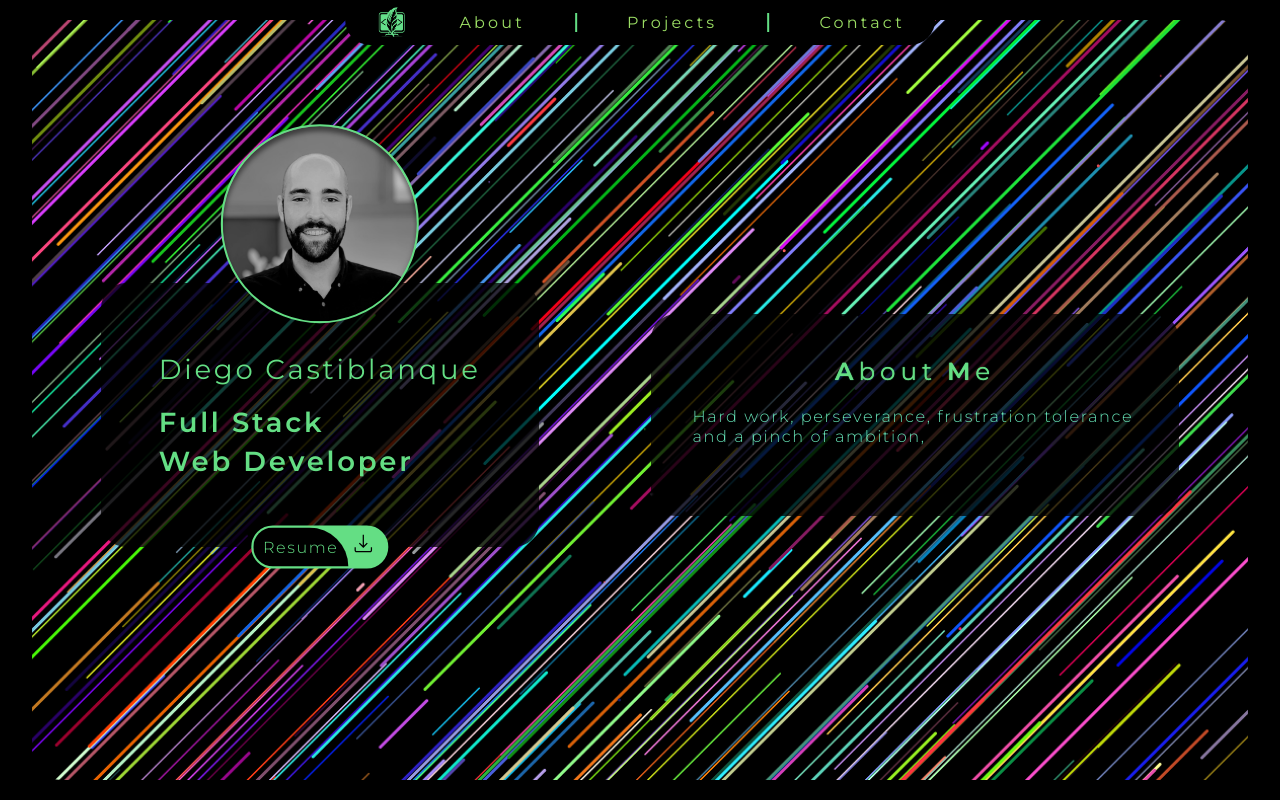
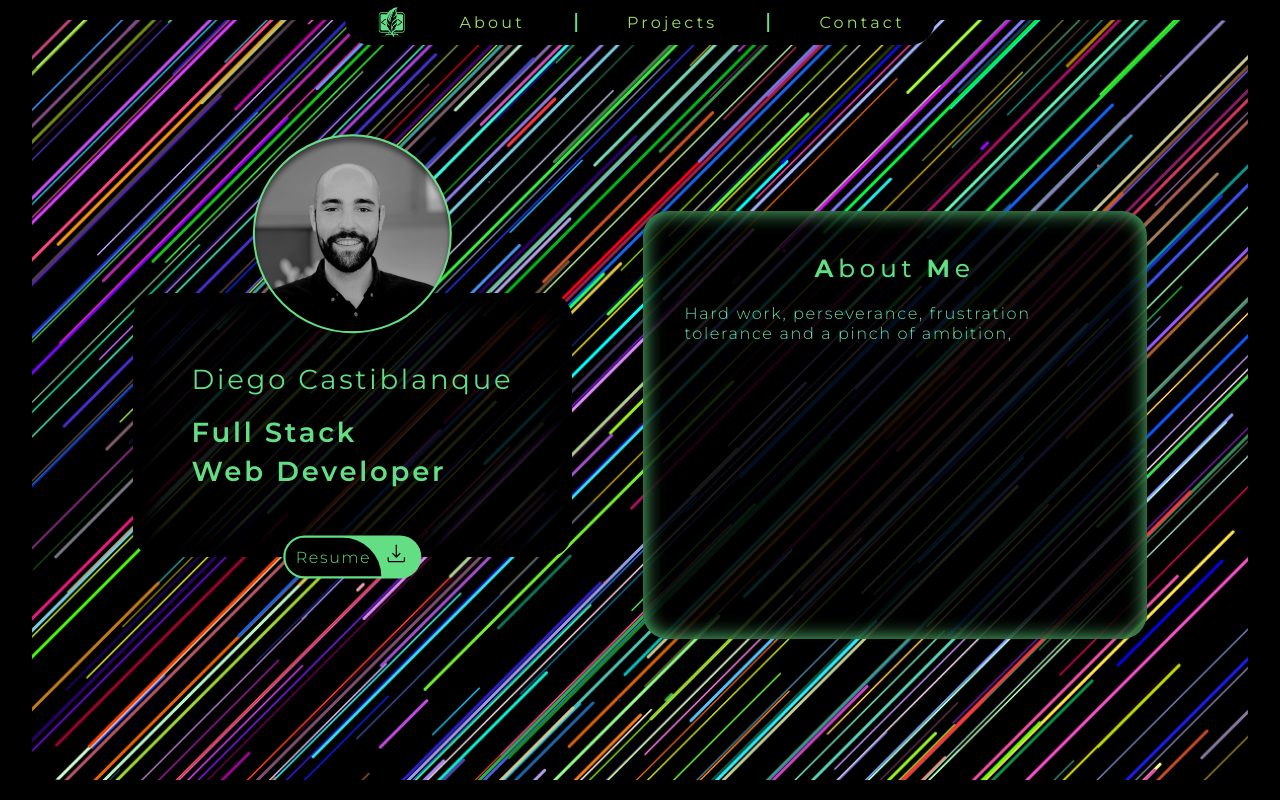
Before and after one commit to Diego-Castiblanque-Alberca/Portfolio, an Angular app: page / in a window 1280 px wide. Built offline with nearby package versions, Linux system fonts and the light colour scheme.

Commit message:
Finished about me.

```diff
--- a/src/app/shared/components/presentation/about-me/about-me.component.html
+++ b/src/app/shared/components/presentation/about-me/about-me.component.html
@@ -1,6 +1,7 @@
 <div class="about-me-container">
     <h2 [class.shining]="isTyppingNow" class="about-me-title"><span>About</span><span>Me</span></h2>
-    <section class="about-me-info">
+    <div class="about-me-info-container">
+        <section  #about_me_info_without_dimensions class="about-me-info">
             <p>
                 <span #span0 [class.cursor]="spans[0].isTypping">{{spans[0].text}}</span>
                 <span class="strongSpan" #span1 [class.cursor]="spans[1].isTypping">{{spans[1].text}}</span>
@@ -9,4 +10,14 @@
             <p><span #span3 [class.cursor]="spans[3].isTypping">{{spans[3].text}}</span></p>
             <p><span #span4 [class.cursor]="spans[4].isTypping">{{spans[4].text}}</span></p>
         </section>
+        <section #about_me_info_with_dimensions class="about-me-info about-me-info-copy-hidden">
+            <p>
+                <span>{{textContent[0]}}</span>
+                <span class="strongSpan">{{textContent[1]}}</span>
+                <span>{{textContent[2]}}</span>
+            </p>
+            <p><span>{{textContent[3]}}</span></p>
+            <p><span>{{textContent[4]}}</span></p>
+        </section>
     </div>
+</div>
--- a/src/app/shared/components/presentation/about-me/about-me.component.scss
+++ b/src/app/shared/components/presentation/about-me/about-me.component.scss
@@ -3,35 +3,41 @@
 @keyframes shining {
     0% {
         text-shadow:
-        0 0 1px $color-tittle-icons;
+            0 0 1px $color-tittle-icons;
         color: $color-tittle-icons;
     }
+
     20% {
         text-shadow: 0 0 3px;
-        color:$color-tittle-icons;
+        color: $color-tittle-icons;
     }
+
     40% {
         text-shadow:
-        0 0 4.5px $color-text1;
+            0 0 4.5px $color-text1;
         color: $color-text1;
     }
+
     50% {
         text-shadow:
-        0 0 8px $color-text1;
+            0 0 8px $color-text1;
         color: $color-text1;
     }
+
     60% {
         text-shadow:
-        0 0 4.5px $color-tittle-icons;
+            0 0 4.5px $color-tittle-icons;
         color: $color-tittle-icons;
     }
+
     80% {
         text-shadow: 0 0 3px;
         color: $color-tittle-icons;
     }
+
     100% {
         text-shadow:
-        0 0 1px $color-tittle-icons;
+            0 0 1px $color-tittle-icons;
         color: $color-tittle-icons;
     }
 }
@@ -39,16 +45,21 @@
 
 .about-me-container {
     border-radius: 25px;
-    background: rgba(0, 0, 0, 0.75);
+    background: rgba(0, 0, 0, 0.85);
     display: flex;
     flex-direction: column;
     align-items: center;
     padding: clamp(1.875rem, 1.25vw + 1.6rem, 3.125rem);
     gap: 20px;
     font-family: 'Montserrat', sans-serif;
-    max-width: clamp(22.5rem, 18.8vw + 18rem, 40.625rem);
-    min-width: clamp(18.75rem, 12vw + 16rem, 31.25rem);
+    // max-width: clamp(18.375rem, 26.9vw + 12rem, 28.75rem);
+    width: clamp(18.375rem, 22.85vw + 13.2rem, 40.625rem);
     // min-height: clamp(18.75rem, 20vw + 13rem, 37.5rem);
+    -webkit-box-shadow: inset 0px 0px 20px 0px rgba(100,222,132,1);
+    -moz-box-shadow: inset 0px 0px 20px 0px rgba(100,222,132,1);
+    box-shadow: inset 0px 0px 20px 0px rgba(100,222,132,1);
+
+
 }
 
 .about-me-title {
@@ -64,7 +75,10 @@
         font-weight: 600;
     }
 }
-
+.about-me-info-container{
+    position: relative;
+    width: 100%;
+}
 .about-me-info {
     display: flex;
     flex-direction: column;
@@ -75,8 +89,17 @@
     font-weight: 300;
     letter-spacing: 0.1em;
 
-    p { text-wrap: wrap; }
+    p {
+        text-wrap: wrap;
+    }
 
+}
+
+.about-me-info-copy-hidden {
+    position: absolute;
+    top: 0;
+    left: 0;
+    visibility: hidden;
 }
 
 .strongSpan {
--- a/src/app/shared/components/presentation/about-me/about-me.component.ts
+++ b/src/app/shared/components/presentation/about-me/about-me.component.ts
@@ -1,4 +1,4 @@
-import { Component, ElementRef, OnInit, ViewChild } from '@angular/core';
+import { Component, ElementRef, OnInit, ViewChild, AfterViewInit, HostListener } from '@angular/core';
 import { CommonModule } from '@angular/common';
 import { TextTypping } from './text-typping';
 
@@ -9,13 +9,9 @@ import { TextTypping } from './text-typping';
   templateUrl: './about-me.component.html',
   styleUrl: './about-me.component.scss',
 })
-export class AboutMeComponent implements OnInit {
-  @ViewChild('span0', { static: true }) span0!: ElementRef;
-  @ViewChild('span1', { static: true }) span1!: ElementRef;
-  @ViewChild('span2', { static: true }) span2!: ElementRef;
-  @ViewChild('span3', { static: true }) span3!: ElementRef;
-  @ViewChild('span4', { static: true }) span4!: ElementRef;
-  @ViewChild('span5', { static: true }) span5!: ElementRef;
+export class AboutMeComponent implements OnInit, AfterViewInit {
+  @ViewChild('about_me_info_with_dimensions', { static: true }) containerInfoHidden!: ElementRef;
+  @ViewChild('about_me_info_without_dimensions', { static: true }) containerInfo!: ElementRef;
 
   spans: TextTypping[];
   isTyppingNow: boolean;
@@ -23,11 +19,11 @@ export class AboutMeComponent implements OnInit {
 
   constructor() {
     this.spans = [
-      { element: this.span0, isTypping: false, isWaitting: true, text: '' },
-      { element: this.span1, isTypping: false, isWaitting: true, text: '' },
-      { element: this.span2, isTypping: false, isWaitting: true, text: '' },
-      { element: this.span3, isTypping: false, isWaitting: true, text: '' },
-      { element: this.span4, isTypping: false, isWaitting: true, text: '' },
+      { isTypping: false, isWaitting: true, text: '' },
+      { isTypping: false, isWaitting: true, text: '' },
+      { isTypping: false, isWaitting: true, text: '' },
+      { isTypping: false, isWaitting: true, text: '' },
+      { isTypping: false, isWaitting: true, text: '' },
     ];
     this.isTyppingNow = false;
     this.textContent = [
@@ -40,6 +36,14 @@ export class AboutMeComponent implements OnInit {
   }
   ngOnInit() {
     this.TypeWriter();
+  }
+  ngAfterViewInit() {
+    this.resizeContainerInfo();
+  }
+
+  resizeContainerInfo() {
+    const { height } = this.containerInfoHidden.nativeElement.getBoundingClientRect();
+    this.containerInfo.nativeElement.style.height = `${height}px`;
   }
   delay(ms: number) {
     return new Promise((resolve) => setTimeout(resolve, ms));
@@ -88,4 +92,8 @@ export class AboutMeComponent implements OnInit {
     this.isTyppingNow = false;
     this.spans[this.spans.length - 1].isWaitting = false;
   }
+  @HostListener('window:resize')
+  onResize() {
+    this.resizeContainerInfo();
+  }
 }
--- a/src/app/shared/components/presentation/about-me/text-typping.ts
+++ b/src/app/shared/components/presentation/about-me/text-typping.ts
@@ -1,7 +1,6 @@
 import { ElementRef } from '@angular/core';
 
 export interface TextTypping {
-  element: ElementRef,
   isTypping: boolean,
   isWaitting: boolean,
   text: string,
--- a/src/app/shared/components/presentation/identidy-card/identidy-card.component.scss
+++ b/src/app/shared/components/presentation/identidy-card/identidy-card.component.scss
@@ -1,7 +1,7 @@
 @use '../../../styles/variables.scss' as *;
 
 .identity-card-container {
-    padding-top: clamp(11.25rem, 8.5vw + 9rem, 13.75rem);;
+    padding-top: clamp(11.25rem, 8.5vw + 9rem, 13.75rem);
 
 }
 
@@ -11,7 +11,7 @@
     top: 0;
     left: 50%;
     transform: translate(-50%, -80%);
-    width: clamp(9.375rem, 5.5vw + 8rem, 12.5rem);;
+    width: clamp(9.375rem, 5.5vw + 8rem, 12.5rem);
     aspect-ratio: 1/1;
     overflow: hidden;
     border-radius: 100%;
@@ -24,17 +24,19 @@
     position: relative;
     display: flex;
     flex-direction: column;
-    gap: clamp(1rem, 0.41vw + 0.9rem, 1.25rem);;
+    gap: clamp(1rem, 0.41vw + 0.9rem, 1.25rem);
     font-family: 'Montserrat', sans-serif;
     color: $color-tittle-icons;
-    font-size: clamp(1.25rem, 0.9vw + 1rem, 1.75rem);;
+    font-size: clamp(1.25rem, 0.9vw + 1rem, 1.75rem);
     font-weight: 400;
     letter-spacing: 0.1em;
     padding: clamp(3.125rem, 1.95vw + 2.71rem, 4.375rem) clamp(1.875rem, 3.3vw + 1rem, 3.75rem);
     border-radius: 25px;
-    background: rgba(0, 0, 0, 0.75);
+    background: rgba(0, 0, 0, 0.85);
     width: max-content;
-
+    -webkit-box-shadow: inset 0px 0px 20px 20px rgba(0, 0, 0, 1);
+    -moz-box-shadow: inset 0px 0px 20px 20px rgba(0, 0, 0, 1);
+    box-shadow: inset 0px 0px 20px 20px rgba(0, 0, 0, 1);
 }
 
 .identity-card-info-subcontainer {
@@ -71,7 +73,8 @@
 }
 
 .identity-card-button-container-icon {
-    width: clamp(1.563rem, 0.65vw + 1.39rem, 1.875rem);;
+    width: clamp(1.563rem, 0.65vw + 1.39rem, 1.875rem);
+    ;
     height: auto;
 }
 
--- a/src/app/shared/components/presentation/presentation.component.scss
+++ b/src/app/shared/components/presentation/presentation.component.scss
@@ -4,7 +4,7 @@
     display: flex;
     flex-direction: column;
     align-items: center;
-    gap: clamp(3.75rem, 6vw + 2.2rem, 9.375rem);
+    gap: calc(50px + 2.5vw);
     width: 95dvw;
     background: url(../../../../assets/images/presentation-background-vertical.png) no-repeat center center;
     background-size: cover;
@@ -17,8 +17,9 @@
 @media screen and (min-width: 992px) {
     .presentation-container {
         flex-direction: row;
-        justify-content: center;
+        justify-content: space-evenly;
         align-items: center;
-        padding: 60px 30px 30px;
+        padding: 80px 30px 30px;
+        gap: 0;
     }
 }
```
Lines whose indentation alone changed are shown as unchanged.
